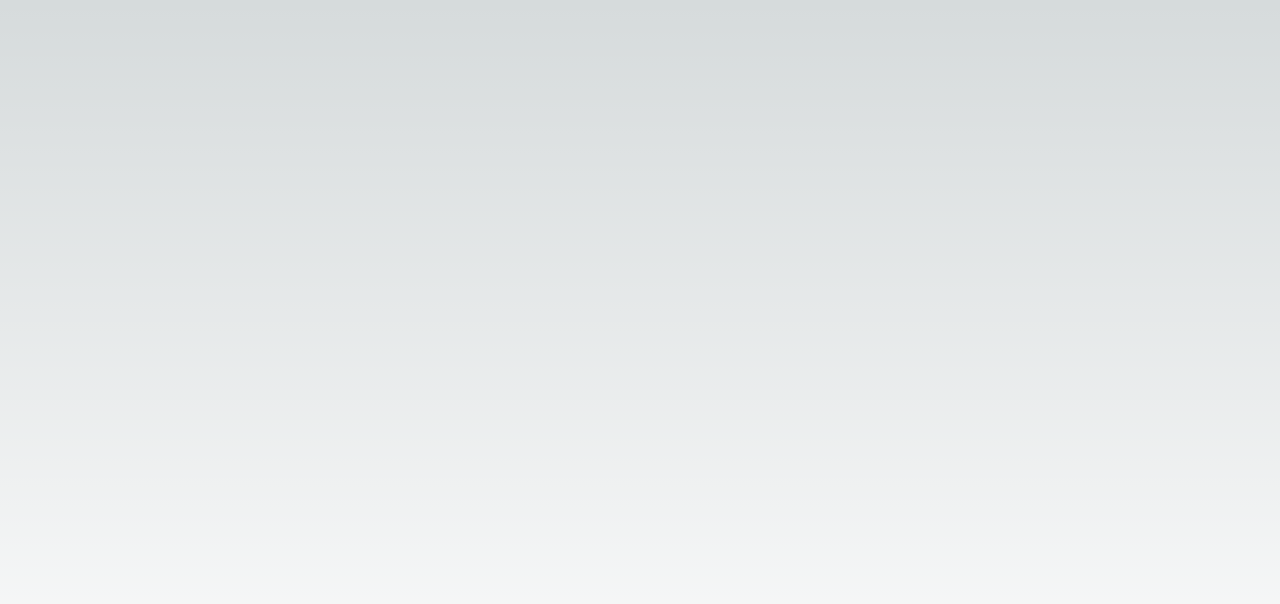
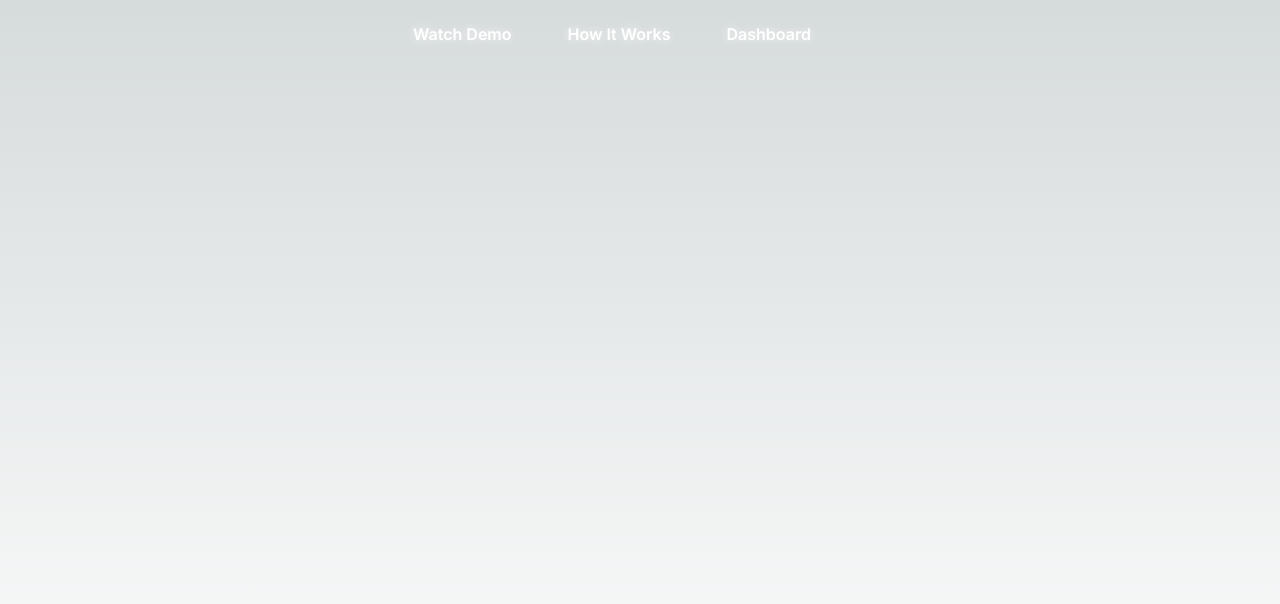
Before and after one commit to neillydev/shopai, a Next.js app: page / in a window 1280 px wide. Shown: the top 604 px of the page. Built offline with nearby package versions, Linux system fonts and the light colour scheme.

Commit message:
create Navigation component

```diff
--- a/src/app/page.tsx
+++ b/src/app/page.tsx
@@ -1,10 +1,11 @@
 
+import Navigation from '@/components/Navigation/Navigation';
 import './globals.css';
 
 export default function Home() {
   return (
     <main className="flex min-h-screen flex-col items-center overflow-x-hidden">
-
+      <Navigation />
     </main>
   )
 };
--- /dev/null
+++ b/src/components/Navigation/Navigation.module.css
@@ -0,0 +1,51 @@
+.navSection {
+
+}
+
+.navWrapper {
+    max-width: 1296px;
+    padding: 22px 0;
+    margin: 0 auto;
+}
+
+.navWrapper::before {
+    background: radial-gradient(62.87% 100% at 50% 100%,rgba(255,255,255,.12) 0%,rgba(255,255,255,0) 100%);
+    bottom: 0;
+    content: "";
+    height: 1px;
+    left: 0;
+    position: absolute;
+    width: 100%;
+}
+
+.navListLeft {
+
+}
+
+.navListRight {
+
+}
+
+.navItem {
+    color: #fff;
+    margin-right: 56px;
+    font-weight: 600;
+    cursor: pointer;
+    text-shadow: 0 0 10px rgba(255, 255, 255, 0.7),
+                0 0 20px rgba(255, 255, 255, 0.5),
+                0 0 30px rgba(255, 255, 255, 0.3),
+                0 0 40px rgba(255, 255, 255, 0.1);
+}
+
+.navItem:hover {
+    color: #ffffffca;
+}
+
+
+.navItem:active {
+    color: rgba(255, 255, 255, 0.645)
+}
+
+.getStartedBtn {
+
+}
--- /dev/null
+++ b/src/components/Navigation/Navigation.tsx
@@ -0,0 +1,28 @@
+import React from 'react';
+
+import styles from './Navigation.module.css';
+
+const Navigation = () => {
+    return (
+        <section className={`${styles.navSection}`}>
+            <div className={`${styles.navWrapper} flex space-between`}>
+                <ul className={`${styles.navListLeft} flex`}>
+                    <li className={`${styles.navItem}`}>
+                        <h3>Watch Demo</h3>
+                    </li>
+                    <li className={`${styles.navItem}`}>
+                        <h3>How It Works</h3>
+                    </li>
+                    <li className={`${styles.navItem}`}>
+                        <h3>Dashboard</h3>
+                    </li>
+                </ul>
+                <ul className={`${styles.navListRight}`}>
+                    <button className={`${styles.getStartedBtn}`}></button>
+                </ul>
+            </div>
+        </section>
+    )
+}
+
+export default Navigation
```
